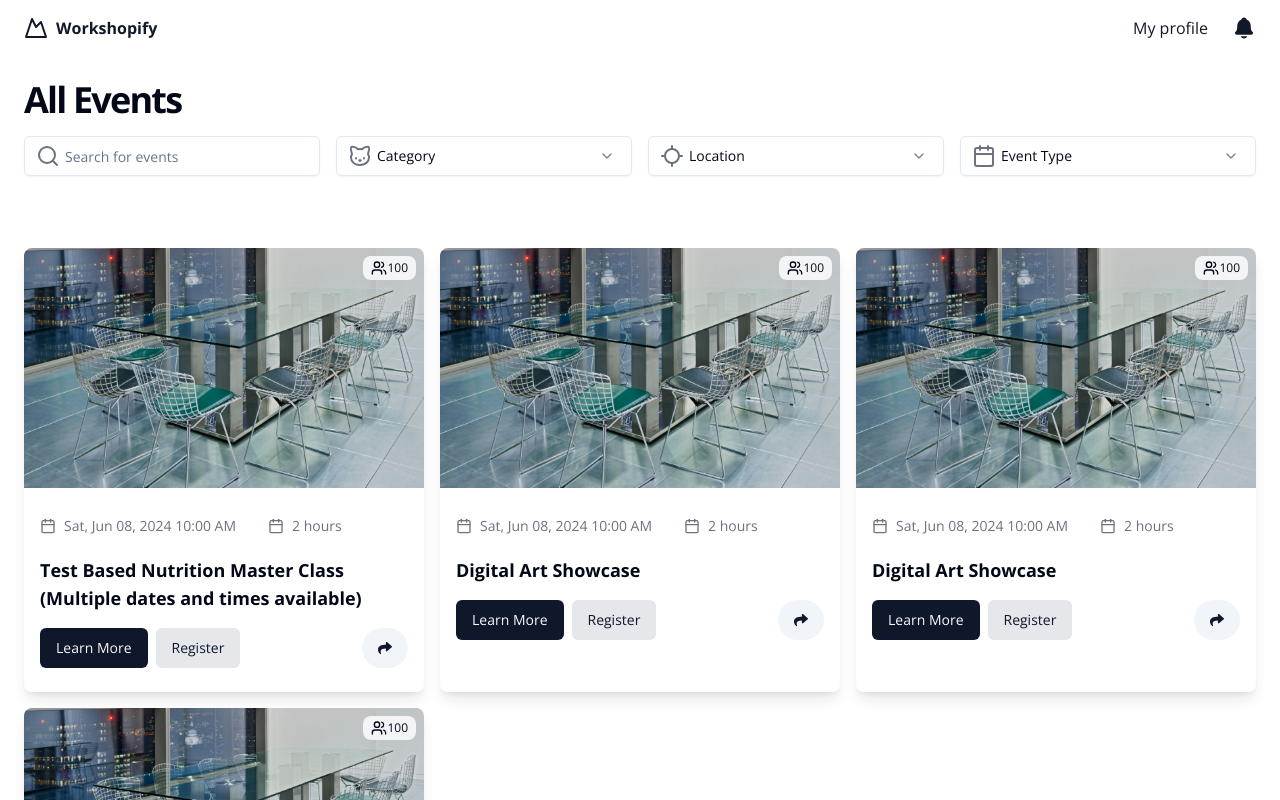
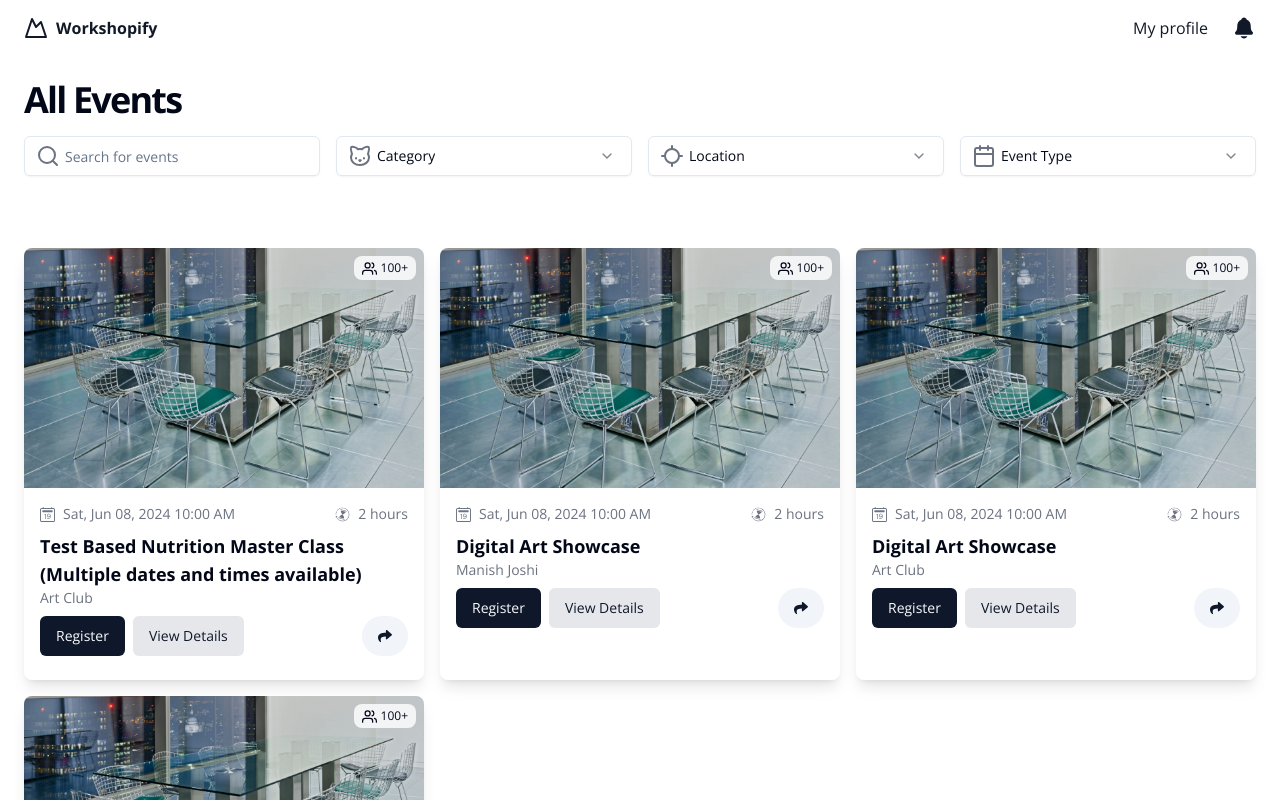
Before and after one commit to bibekjoshi01/workshop_frontend, a Next.js app: page /all-events in a window 1280 px wide. Shown: the top 800 px of the page. Built offline with nearby package versions, Linux system fonts and the light colour scheme.

Commit message:
store configured

```diff
--- a/src/app/(public)/(pages)/all-events/eventCard.tsx
+++ b/src/app/(public)/(pages)/all-events/eventCard.tsx
@@ -2,11 +2,16 @@ import React from "react";
 import Image from "next/image";
 import { Button } from "@/components/ui/button";
 import { FaShare } from "react-icons/fa";
+import { FiUsers } from "react-icons/fi";
+import { GiDuration } from "react-icons/gi";
+import { BsCalendar2Date } from "react-icons/bs";
+
 import { formatDate } from "../../utils/formatEventTime";
+import { formatNumberOfAttendees } from "../../utils/formatNumber";
 
 export default function EventCard({ event, handleRegister }: any) {
   return (
-    <div className=" relative rounded-lg overflow-hidden shadow-lg">
+    <div className="relative rounded-lg overflow-hidden shadow-lg">
       <Image
         alt="Event Image"
         className="w-full h-60 object-cover hover:scale-[1.04] duration-300 transition-all"
@@ -19,38 +24,44 @@ export default function EventCard({ event, handleRegister }: any) {
         width="300"
       />
 
-      <div className=" flex items-center absolute top-2 right-2 bg-gray-100 dark:text-white px-2 py-1 rounded-lg text-xs font-medium">
-        <UsersIcon className="h-4 w-4" />
-        <span>{event.noOfAttendees}</span>
+      <div className=" flex items-center gap-1 absolute top-2 right-2 bg-gray-100 dark:text-white px-2 py-1 rounded-lg text-xs font-medium">
+        <FiUsers size={15} />
+        <span>{formatNumberOfAttendees(event.noOfAttendees)}</span>
       </div>
-      <div className="p-4 space-y-2">
-        <div className=" mt-1 mb-3 flex items-center justify-between space-x-2 text-sm text-gray-500 dark:text-gray-400">
-          <div className="flex py-2 md:gap-8">
+
+      <div className="p-4 flex flex-col justify-between">
+        <div className="flex flex-col">
+          <div className="flex mb-2 md:gap-8 items-center justify-between text-sm text-gray-500 dark:text-gray-400">
             <div className="flex gap-2 items-center">
-              <CalendarIcon className="h-4 w-4" />
-              <span>{formatDate(event.eventDatetime)}</span>
+              <BsCalendar2Date size={15} />
+              <span>{formatDate(event?.eventDatetime)}</span>
             </div>
             <div className="flex gap-2 items-center">
-              <CalendarIcon className="h-4 w-4" />
-              <span>{event.duration}</span>
+              <GiDuration size={15} />
+              <span>{event?.duration}</span>
             </div>
           </div>
+          <div>
+            <h3 className="text-lg font-semibold">{event?.title}</h3>
+          </div>
+          <div className="text-sm text-gray-500 dark:text-gray-400">
+            <span>{event?.organizerFullName}</span>
+          </div>
         </div>
-        <h3 className="text-lg font-semibold">{event.title}</h3>
 
-        <div className="flex gap-2 py-2">
+        <div className="flex items-end gap-2 py-2">
           <Button
             variant="default"
-            className="hover:scale-95 transition-transform"
+            className="hover:scale-95 transition-transform text-sm font-medium"
+            onClick={handleRegister}
           >
-            Learn More
+            Register
           </Button>
           <Button
             variant="graybg"
-            className="hover:scale-95 transition-transform"
-            onClick={handleRegister}
+            className="hover:scale-95 transition-transform text-sm font-medium"
           >
-            Register
+            View Details
           </Button>
           <Button
             variant="secondary"
@@ -63,70 +74,3 @@ export default function EventCard({ event, handleRegister }: any) {
     </div>
   );
 }
-
-function UsersIcon(props: any) {
-  return (
-    <svg
-      {...props}
-      xmlns="http://www.w3.org/2000/svg"
-      width="24"
-      height="24"
-      viewBox="0 0 24 24"
-      fill="none"
-      stroke="currentColor"
-      strokeWidth="2"
-      strokeLinecap="round"
-      strokeLinejoin="round"
-    >
-      <path d="M16 21v-2a4 4 0 0 0-4-4H6a4 4 0 0 0-4 4v2" />
-      <circle cx="9" cy="7" r="4" />
-      <path d="M22 21v-2a4 4 0 0 0-3-3.87" />
-      <path d="M16 3.13a4 4 0 0 1 0 7.75" />
-    </svg>
-  );
-}
-
-function CalendarIcon(props: any) {
-  return (
-    <svg
-      {...props}
-      xmlns="http://www.w3.org/2000/svg"
-      width="24"
-      height="24"
-      viewBox="0 0 24 24"
-      fill="none"
-      stroke="currentColor"
-      strokeWidth="2"
-      strokeLinecap="round"
-      strokeLinejoin="round"
-    >
-      <rect width="18" height="18" x="3" y="4" rx="2" ry="2" />
-      <line x1="16" x2="16" y1="2" y2="6" />
-      <line x1="8" x2="8" y1="2" y2="6" />
-      <line x1="3" x2="21" y1="10" y2="10" />
-    </svg>
-  );
-}
-
-function LocateIcon(props: any) {
-  return (
-    <svg
-      {...props}
-      xmlns="http://www.w3.org/2000/svg"
-      width="24"
-      height="24"
-      viewBox="0 0 24 24"
-      fill="none"
-      stroke="currentColor"
-      strokeWidth="2"
-      strokeLinecap="round"
-      strokeLinejoin="round"
-    >
-      <line x1="2" x2="5" y1="12" y2="12" />
-      <line x1="19" x2="22" y1="12" y2="12" />
-      <line x1="12" x2="12" y1="2" y2="5" />
-      <line x1="12" x2="12" y1="19" y2="22" />
-      <circle cx="12" cy="12" r="7" />
-    </svg>
-  );
-}
--- a/src/app/(public)/(pages)/all-events/page.tsx
+++ b/src/app/(public)/(pages)/all-events/page.tsx
@@ -31,7 +31,7 @@ export default function AllEvents() {
       uuid: "3fa85f64-5717-45162-b3fc-2c963f66afa6",
       slug: "bI5yNZtyLvaJ3fLUWAVXmt__ADAxhTULSH2_l",
       thumbnail: "/eventImage.png",
-      organizerFullName: "Art Club",
+      organizerFullName: "Manish Joshi",
       title: "Digital Art Showcase",
       categoryName: "art",
       eventType: "remote",
@@ -57,7 +57,7 @@ export default function AllEvents() {
       uuid: "3fa85f64-5717-4562-b32fc-2c963f66afa6",
       slug: "bI5yNZtyLvaJ3fLUWAVXmt__ADAxhTULSH2_l",
       thumbnail: "/eventImage.png",
-      organizerFullName: "Art Club",
+      organizerFullName: "Adity Sindey",
       title: "Digital Art Showcase",
       categoryName: "art",
       eventType: "remote",
--- /dev/null
+++ b/src/app/(public)/utils/formatNumber.ts
@@ -0,0 +1,11 @@
+function formatNumberOfAttendees(noOfAttendees: number) {
+  if (noOfAttendees >= 1000) {
+    // If the number of attendees is in thousands or more
+    const formattedNumber = Math.floor(noOfAttendees / 1000);
+    return `${formattedNumber}k+`;
+  } else {
+    return `${noOfAttendees}+`;
+  }
+}
+
+export { formatNumberOfAttendees };
--- /dev/null
+++ b/src/store/hooks.ts
@@ -0,0 +1,7 @@
+import { useDispatch, useSelector, useStore } from 'react-redux'
+import type { RootState, AppDispatch, AppStore } from './store'
+
+// Use throughout your app instead of plain `useDispatch` and `useSelector`
+export const useAppDispatch = useDispatch.withTypes<AppDispatch>()
+export const useAppSelector = useSelector.withTypes<RootState>()
+export const useAppStore = useStore.withTypes<AppStore>()
--- /dev/null
+++ b/src/store/store.ts
@@ -0,0 +1,13 @@
+import { configureStore } from '@reduxjs/toolkit'
+
+export const makeStore = () => {
+  return configureStore({
+    reducer: {},
+  })
+}
+
+// Infer the type of makeStore
+export type AppStore = ReturnType<typeof makeStore>
+// Infer the `RootState` and `AppDispatch` types from the store itself
+export type RootState = ReturnType<AppStore['getState']>
+export type AppDispatch = AppStore['dispatch']
```
Also changed, not shown: package.json (+6 -2 lines), 2 other files (tests, documents, lock files or other folders).
